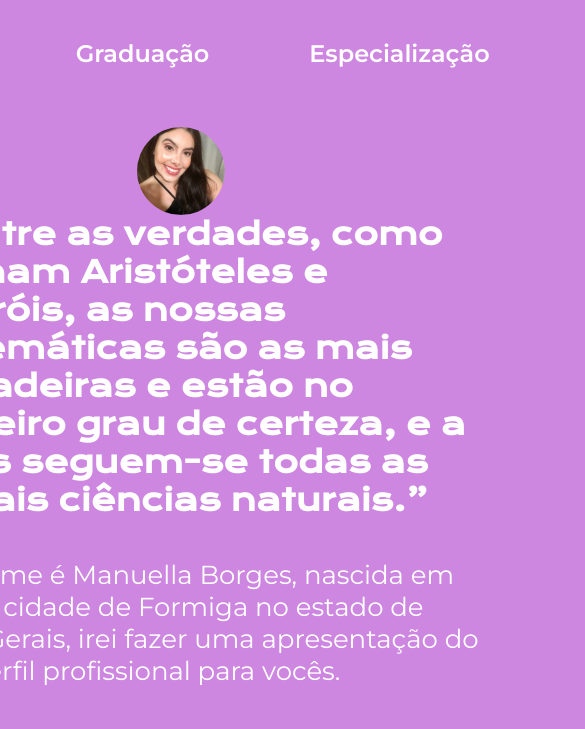
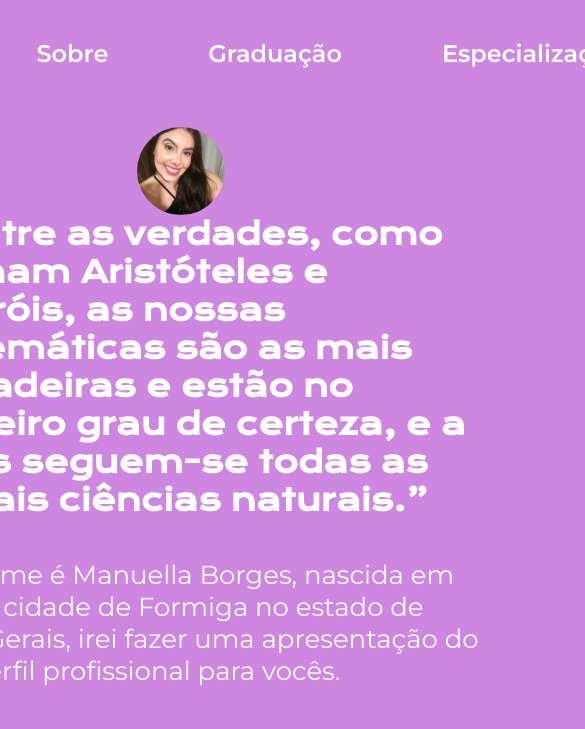
Before and after one commit to HudsonCarvalho08/portifolio-manu, a plain HTML site: page index.html in a window 390 px wide. Shown: the top 729 px of the page, 585 px wide, since content can reach past the window. Drawn offline with nearby package versions, Linux system fonts and the light colour scheme.

Commit message:
Add files via upload

```diff
--- a/styles/style.css
+++ b/styles/style.css
@@ -137,7 +137,7 @@ img {
     .cabecalho__menu {
         justify-content: center;
         font-size: 5px;
-        width: 15%;
+        width: 100%;
 
     }
 
```
